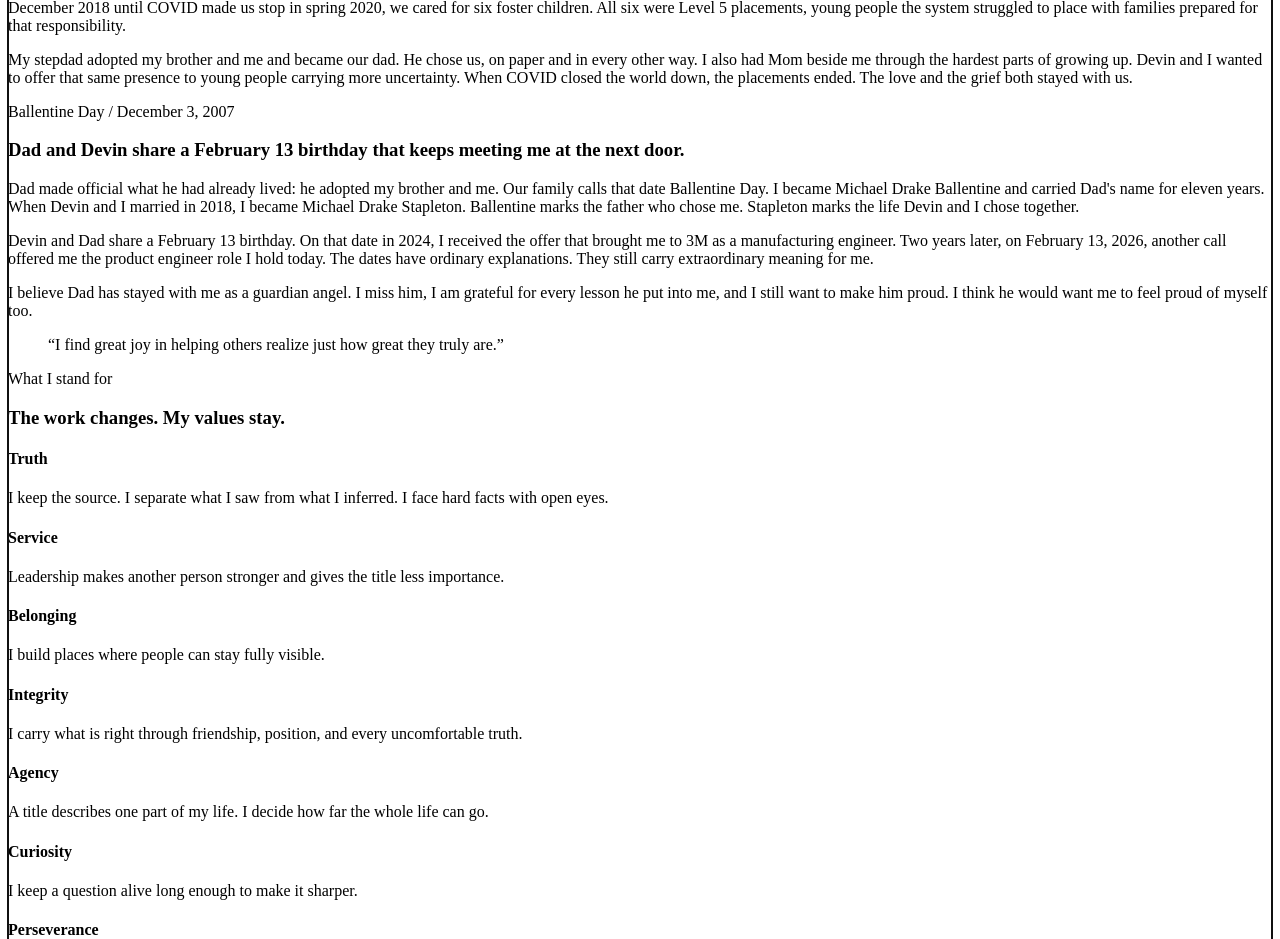
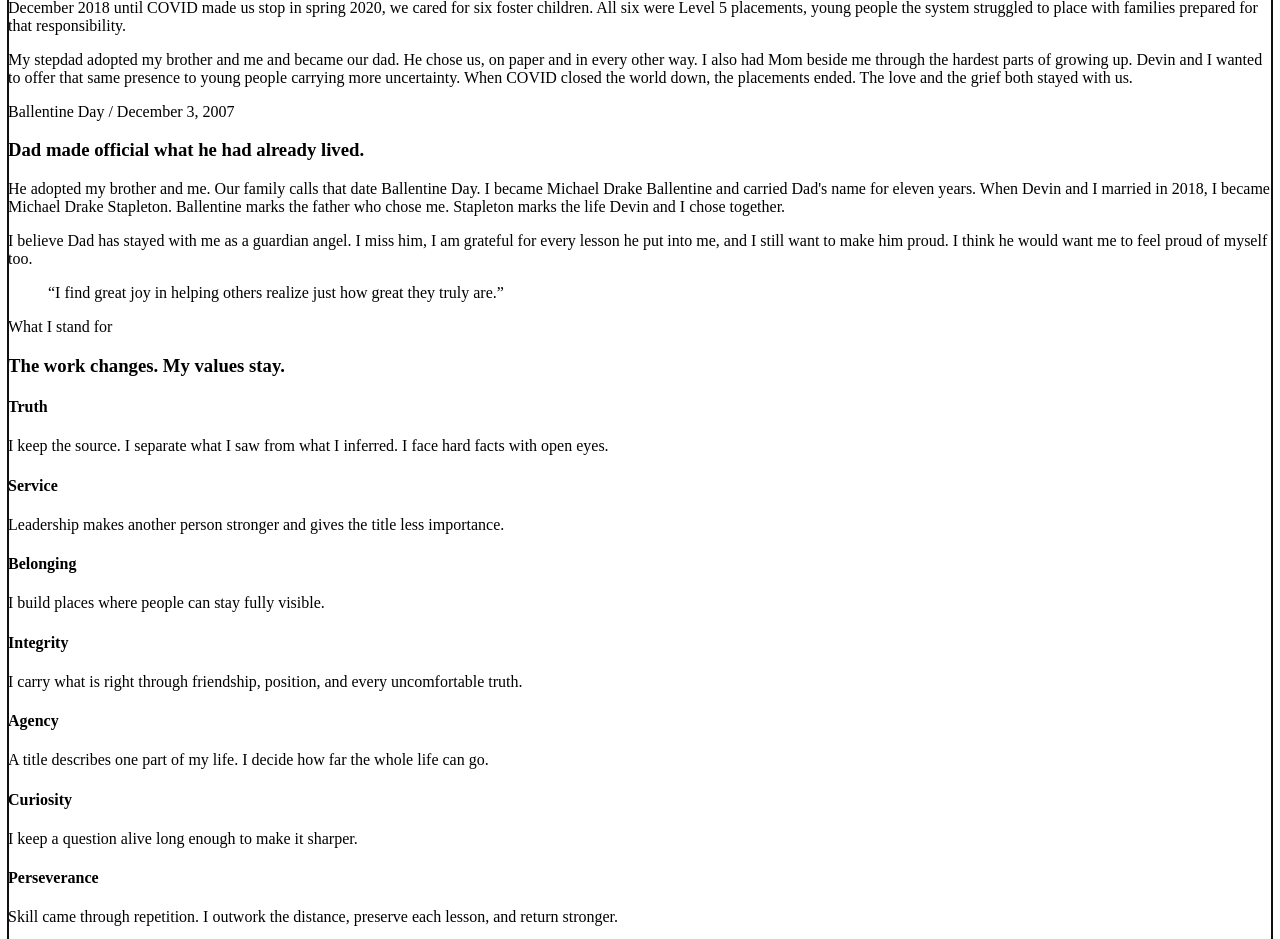
Before and after one commit to dhgmonkey/drakestapleton.com, a React (Vite) app: page / in a window 1280 px wide. Shown: the part 2900-3839 px from the top of the page. Built offline with nearby package versions, Linux system fonts and the light colour scheme.

Commit message:
Keep Ballentine Day on the December 3 adoption (#10)

```diff
--- a/src/pages/HomePage.tsx
+++ b/src/pages/HomePage.tsx
@@ -259,19 +259,12 @@ export function HomePage() {
           </article>
           <article className="family-story dad-story">
             <p className="chapter-tag">Ballentine Day / December 3, 2007</p>
-            <h3>Dad and Devin share a February 13 birthday that keeps meeting me at the next door.</h3>
+            <h3>Dad made official what he had already lived.</h3>
             <p>
-              Dad made official what he had already lived: he adopted my brother and me. Our family calls
-              that date Ballentine Day. I became Michael Drake Ballentine and carried Dad&apos;s name for eleven
-              years. When Devin and I married in 2018, I became Michael Drake Stapleton. Ballentine marks the
-              father who chose me. Stapleton marks the life Devin and I chose together.
-            </p>
-            <p>
-              Devin and Dad share a February 13 birthday. On that date in 2024, I received the offer
-              that brought me to 3M as a manufacturing
-              engineer. Two years later, on February 13, 2026, another call offered me the product engineer
-              role I hold today. The dates have ordinary explanations. They still carry extraordinary
-              meaning for me.
+              He adopted my brother and me. Our family calls that date Ballentine Day. I became Michael
+              Drake Ballentine and carried Dad's name for eleven years. When Devin and I married in 2018,
+              I became Michael Drake Stapleton. Ballentine marks the father who chose me. Stapleton marks
+              the life Devin and I chose together.
             </p>
             <p>
               I believe Dad has stayed with me as a guardian angel. I miss him, I am grateful for every lesson
@@ -392,7 +385,7 @@ export function HomePage() {
           the lessons, and kept going. I design and operate AI systems. Those words name work already done.
           The work, its value, and the person behind it already exist.
         </p>
-        <blockquote>“The people saved me. Now it&apos;s my turn.”</blockquote>
+        <blockquote>“The people saved me. Now it's my turn.”</blockquote>
         <div className="home-closing-actions">
           <Link to="/interest">Leave a card</Link>
           <a href="https://github.com/dhgmonkey">Visit GitHub</a>
```
